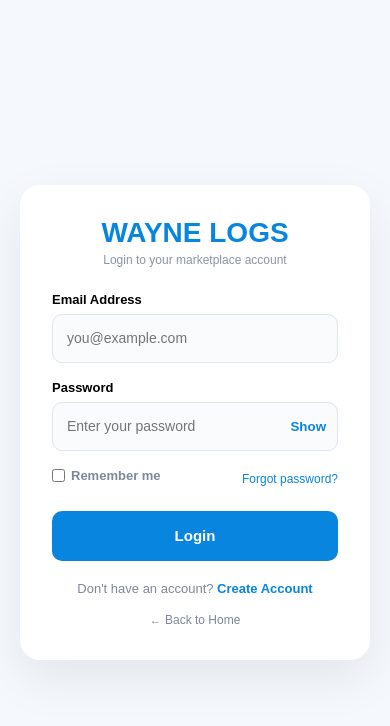
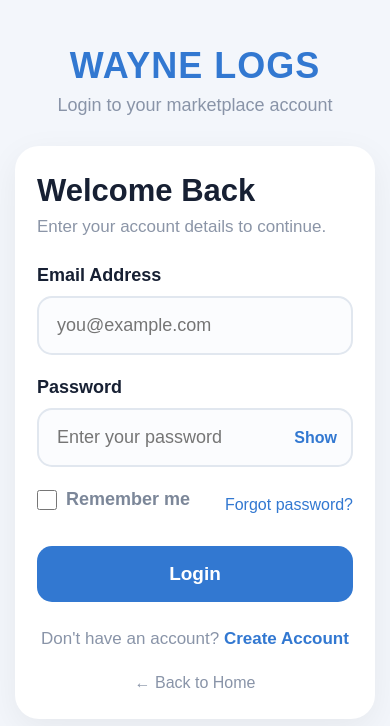
Before and after one commit to imsunnyim2008/WAYNE-LOGS, a plain HTML site: page client/login.html in a window 390 px wide. Drawn offline with Linux system fonts and the light colour scheme.

Commit message:
Fix production login

```diff
--- a/client/login.html
+++ b/client/login.html
@@ -7,233 +7,277 @@
     <title>Login - WAYNE LOGS</title>
 
     <style>
-*{
-    margin:0;
-    padding:0;
-    box-sizing:border-box;
+        * {
+            box-sizing: border-box;
+            margin: 0;
+            padding: 0;
         }
 
-body{
-    font-family:Arial, Helvetica, sans-serif;
-    background:#f5f8fc;
-    min-height:100vh;
-    display:flex;
-    align-items:center;
-    justify-content:center;
-    padding:20px;
+        body {
+            font-family: Arial, Helvetica, sans-serif;
+            background: #f3f6fb;
+            color: #172033;
+            min-height: 100vh;
+            display: flex;
+            justify-content: center;
+            align-items: center;
+            padding: 30px 15px;
         }
 
-.login-box{
-    width:100%;
-    max-width:430px;
-    background:white;
-    padding:32px;
-    border-radius:20px;
-    box-shadow:0 18px 50px rgba(0,0,0,.08);
+        .page {
+            width: 100%;
+            max-width: 520px;
         }
 
-.logo{
-    text-align:center;
-    margin-bottom:25px;
+        .brand {
+            text-align: center;
+            margin-bottom: 30px;
         }
 
-.logo h1{
-    color:#0785df;
-    font-size:28px;
+        .brand h1 {
+            color: #3278d1;
+            font-size: 42px;
+            font-weight: 800;
+            letter-spacing: 1px;
         }
 
-.logo p{
-    color:#8a95a4;
-    font-size:12px;
-    margin-top:4px;
+        .brand p {
+            color: #8994a8;
+            font-size: 18px;
+            margin-top: 8px;
         }
 
-.form-group{
-    margin-bottom:17px;
+        .card {
+            background: white;
+            border-radius: 28px;
+            padding: 35px;
+            box-shadow: 0 10px 35px rgba(0,0,0,0.06);
         }
 
-label{
-    display:block;
-    margin-bottom:7px;
-    font-size:13px;
-    font-weight:bold;
+        .card h2 {
+            font-size: 36px;
+            margin-bottom: 8px;
         }
 
-input{
-    width:100%;
-    height:49px;
-    border:1px solid #dfe6ee;
-    border-radius:10px;
-    padding:0 14px;
-    background:#f9fbfd;
-    outline:none;
-    font-size:14px;
+        .subtitle {
+            color: #8b95a7;
+            margin-bottom: 28px;
+            font-size: 17px;
         }
 
-input:focus{
-    border-color:#0785df;
-    background:white;
-    box-shadow:0 0 0 4px rgba(7,133,223,.08);
+        .message {
+            display: none;
+            padding: 16px;
+            border-radius: 14px;
+            margin-bottom: 24px;
+            font-size: 17px;
+            line-height: 1.4;
         }
 
-.password-box{
-    position:relative;
+        .message.error {
+            display: block;
+            background: #fff0f0;
+            color: #c93434;
         }
 
-.password-box input{
-    padding-right:65px;
+        .message.success {
+            display: block;
+            background: #edfff2;
+            color: #16873c;
         }
 
-.show-btn{
-    position:absolute;
-    right:12px;
-    top:50%;
-    transform:translateY(-50%);
-    border:none;
-    background:none;
-    color:#0785df;
-    font-weight:bold;
-    cursor:pointer;
+        .field {
+            margin-bottom: 22px;
         }
 
-.login-btn{
-    width:100%;
-    height:50px;
-    border:none;
-    border-radius:10px;
-    background:#0785df;
-    color:white;
-    font-size:15px;
-    font-weight:bold;
-    cursor:pointer;
-    margin-top:4px;
+        label {
+            display: block;
+            font-weight: 700;
+            font-size: 18px;
+            margin-bottom: 10px;
         }
 
-.login-btn:hover{
-    background:#006fc0;
+        input[type="email"],
+        input[type="password"],
+        input[type="text"] {
+            width: 100%;
+            border: 2px solid #e1e7ef;
+            border-radius: 15px;
+            padding: 17px 18px;
+            font-size: 18px;
+            outline: none;
+            background: #fbfcfe;
         }
 
-.login-btn:disabled{
-    opacity:.6;
-    cursor:not-allowed;
+        input:focus {
+            border-color: #3278d1;
         }
 
-.message{
-    display:none;
-    padding:12px;
-    border-radius:9px;
-    font-size:13px;
-    margin-bottom:16px;
+        .password-box {
+            position: relative;
         }
 
-.success{
-    display:block;
-    background:#eaf8ef;
-    color:#16804a;
+        .password-box input {
+            padding-right: 80px;
         }
 
-.error{
-    display:block;
-    background:#fff0f0;
-    color:#c62828;
+        .show-btn {
+            position: absolute;
+            right: 16px;
+            top: 50%;
+            transform: translateY(-50%);
+            border: none;
+            background: transparent;
+            color: #3278d1;
+            font-weight: 700;
+            font-size: 16px;
+            cursor: pointer;
         }
 
-.options{
-    display:flex;
-    justify-content:space-between;
-    align-items:center;
-    gap:10px;
-    margin-bottom:17px;
-    font-size:12px;
-    color:#7d8898;
+        .options {
+            display: flex;
+            justify-content: space-between;
+            align-items: center;
+            gap: 15px;
+            margin: 8px 0 26px;
+            flex-wrap: wrap;
         }
 
-.remember{
-    display:flex;
-    align-items:center;
-    gap:6px;
+        .remember {
+            display: flex;
+            align-items: center;
+            gap: 9px;
+            color: #7c8799;
+            font-weight: 600;
         }
 
-.remember input{
-    width:auto;
-    height:auto;
+        .remember input {
+            width: 20px;
+            height: 20px;
         }
 
-.options a{
-    color:#0785df;
-    text-decoration:none;
+        .forgot {
+            color: #3278d1;
+            text-decoration: none;
         }
 
-.register-link{
-    text-align:center;
-    margin-top:20px;
-    color:#7d8898;
-    font-size:13px;
+        .login-btn {
+            width: 100%;
+            border: none;
+            border-radius: 15px;
+            padding: 17px;
+            font-size: 19px;
+            font-weight: 700;
+            background: #3278d1;
+            color: white;
+            cursor: pointer;
         }
 
-.register-link a{
-    color:#0785df;
-    font-weight:bold;
-    text-decoration:none;
+        .login-btn:hover {
+            background: #2869bd;
         }
 
-.home-link{
-    text-align:center;
-    margin-top:14px;
+        .login-btn:disabled {
+            opacity: .65;
+            cursor: not-allowed;
         }
 
-.home-link a{
-    color:#7d8898;
-    font-size:12px;
-    text-decoration:none;
+        .bottom {
+            text-align: center;
+            margin-top: 27px;
+            color: #8994a8;
+            font-size: 17px;
+        }
+
+        .bottom a {
+            color: #3278d1;
+            text-decoration: none;
+            font-weight: 700;
+        }
+
+        .home {
+            text-align: center;
+            margin-top: 25px;
+        }
+
+        .home a {
+            color: #8994a8;
+            text-decoration: none;
+        }
+
+        @media (max-width: 600px) {
+            body {
+                align-items: flex-start;
+                padding-top: 45px;
+            }
+
+            .brand h1 {
+                font-size: 36px;
+            }
+
+            .card {
+                padding: 27px 22px;
+                border-radius: 24px;
+            }
+
+            .card h2 {
+                font-size: 31px;
+            }
         }
     </style>
 </head>
 
 <body>
 
-<div class="login-box">
+<div class="page">
 
-    <div class="logo">
+    <div class="brand">
         <h1>WAYNE LOGS</h1>
         <p>Login to your marketplace account</p>
     </div>
+
+    <div class="card">
+
+        <h2>Welcome Back</h2>
+        <p class="subtitle">
+            Enter your account details to continue.
+        </p>
 
         <div id="message" class="message"></div>
 
         <form id="loginForm">
 
-        <div class="form-group">
-            <label>Email Address</label>
-
+            <div class="field">
+                <label for="email">Email Address</label>
                 <input
                     type="email"
                     id="email"
+                    autocomplete="email"
                     placeholder="you@example.com"
-                required>
+                    required
+                >
             </div>
 
-        <div class="form-group">
-
-            <label>Password</label>
+            <div class="field">
+                <label for="password">Password</label>
 
                 <div class="password-box">
-
                     <input
                         type="password"
                         id="password"
+                        autocomplete="current-password"
                         placeholder="Enter your password"
-                    required>
+                        required
+                    >
 
                     <button
                         type="button"
                         class="show-btn"
-                    id="showPassword">
+                        id="showPassword"
+                    >
                         Show
                     </button>
-
                 </div>
-
             </div>
 
             <div class="options">
@@ -243,7 +287,7 @@ input:focus{
                     Remember me
                 </label>
 
-            <a href="#">
+                <a href="#" class="forgot">
                     Forgot password?
                 </a>
 
@@ -252,126 +296,165 @@ input:focus{
             <button
                 type="submit"
                 class="login-btn"
-            id="loginBtn">
+                id="loginButton"
+            >
                 Login
             </button>
 
         </form>
 
-    <div class="register-link">
+        <div class="bottom">
             Don't have an account?
             <a href="register.html">Create Account</a>
         </div>
 
-    <div class="home-link">
+        <div class="home">
             <a href="index.html">← Back to Home</a>
+        </div>
+
     </div>
 
 </div>
 
 <script>
 
-const loginForm =
-    document.getElementById("loginForm");
+const API_URL = "https://wayne-logs.onrender.com";
 
-const email =
-    document.getElementById("email");
-
-const password =
-    document.getElementById("password");
-
-const loginBtn =
-    document.getElementById("loginBtn");
-
-const message =
-    document.getElementById("message");
-
-const showPassword =
-    document.getElementById("showPassword");
+const loginForm = document.getElementById("loginForm");
+const emailInput = document.getElementById("email");
+const passwordInput = document.getElementById("password");
+const rememberMe = document.getElementById("rememberMe");
+const loginButton = document.getElementById("loginButton");
+const messageBox = document.getElementById("message");
+const showPassword = document.getElementById("showPassword");
 
 
-showPassword.addEventListener(
-    "click",
-    function(){
+/* LOAD REMEMBERED EMAIL */
 
-        if(password.type === "password"){
+const rememberedEmail = localStorage.getItem("wayneRememberedEmail");
 
-            password.type = "text";
+if (rememberedEmail) {
+    emailInput.value = rememberedEmail;
+    rememberMe.checked = true;
+}
+
+
+/* SHOW / HIDE PASSWORD */
+
+showPassword.addEventListener("click", function () {
+
+    if (passwordInput.type === "password") {
+
+        passwordInput.type = "text";
         showPassword.textContent = "Hide";
 
-        }else{
+    } else {
 
-            password.type = "password";
+        passwordInput.type = "password";
         showPassword.textContent = "Show";
 
     }
 
+});
+
+
+/* DISPLAY MESSAGE */
+
+function showMessage(text, type) {
+
+    messageBox.textContent = text;
+
+    messageBox.className =
+        "message " + type;
+
+}
+
+
+/* LOGIN */
+
+loginForm.addEventListener("submit", async function (event) {
+
+    event.preventDefault();
+
+    const email = emailInput.value.trim();
+    const password = passwordInput.value;
+
+    if (!email || !password) {
+
+        showMessage(
+            "Please enter your email and password.",
+            "error"
+        );
+
+        return;
+    }
+
+
+    loginButton.disabled = true;
+    loginButton.textContent = "Logging in...";
+
+    showMessage(
+        "Connecting to WAYNE LOGS...",
+        "success"
+    );
+
+
+    try {
+
+        const controller = new AbortController();
+
+        const timeout = setTimeout(function () {
+            controller.abort();
+        }, 90000);
+
+
+        const response = await fetch(
+            API_URL + "/api/auth/login",
+            {
+                method: "POST",
+
+                headers: {
+                    "Content-Type": "application/json"
+                },
+
+                body: JSON.stringify({
+                    email: email,
+                    password: password
+                }),
+
+                signal: controller.signal
             }
         );
 
 
-loginForm.addEventListener(
-    "submit",
-    async function(event){
-
-        event.preventDefault();
+        clearTimeout(timeout);
 
 
-        const emailValue =
-            email.value.trim();
+        let data;
 
-        const passwordValue =
-            password.value;
+        try {
+            data = await response.json();
+        } catch (error) {
+
+            throw new Error(
+                "The server returned an invalid response."
+            );
+
+        }
 
 
-        loginBtn.disabled = true;
-
-        loginBtn.textContent =
-            "Logging in...";
-
-
-        try{
-
-            const response =
-                await fetch(
-                    "http://localhost:5000/api/auth/login",
-                    {
-                        method:"POST",
-
-                        headers:{
-                            "Content-Type":
-                            "application/json"
-                        },
-
-                        body:JSON.stringify({
-                            email:emailValue,
-                            password:passwordValue
-                        })
-                    }
-                );
-
-
-            const data =
-                await response.json();
-
-
-            if(!response.ok){
+        if (!response.ok || !data.success) {
 
             showMessage(
-                    data.message ||
-                    "Login failed.",
+                data.message || "Login failed.",
                 "error"
             );
 
-                loginBtn.disabled = false;
-
-                loginBtn.textContent =
-                    "Login";
-
             return;
-
         }
 
+
+        /* SAVE LOGIN TOKEN */
 
         localStorage.setItem(
             "wayneToken",
@@ -379,64 +462,87 @@ loginForm.addEventListener(
         );
 
 
+        /* SAVE USER */
+
         localStorage.setItem(
             "wayneUser",
-                JSON.stringify(
-                    data.user
-                )
+            JSON.stringify(data.user)
         );
 
 
+        /* REMEMBER EMAIL */
+
+        if (rememberMe.checked) {
+
+            localStorage.setItem(
+                "wayneRememberedEmail",
+                email
+            );
+
+        } else {
+
+            localStorage.removeItem(
+                "wayneRememberedEmail"
+            );
+
+        }
+
+
         showMessage(
-                "Login successful! Redirecting...",
+            "Login successful. Redirecting...",
             "success"
         );
 
 
-            setTimeout(function(){
+        setTimeout(function () {
 
-                if(data.user.role === "admin"){
+            if (
+                data.user &&
+                data.user.role === "admin"
+            ) {
 
                 window.location.href =
                     "admin.html";
 
-                }else{
+            } else {
 
                 window.location.href =
                     "dashboard.html";
 
             }
 
-            },1200);
+        }, 700);
 
 
-        }catch(error){
+    } catch (error) {
+
+        console.error(error);
+
+
+        if (error.name === "AbortError") {
 
             showMessage(
-                "Could not connect to the WAYNE LOGS server.",
+                "The server took too long to respond. Please try again.",
                 "error"
             );
 
+        } else {
 
-            loginBtn.disabled = false;
-
-            loginBtn.textContent =
-                "Login";
+            showMessage(
+                "Could not connect to the WAYNE LOGS server. Please try again.",
+                "error"
+            );
 
         }
 
-    }
-);
+    } finally {
 
-
-function showMessage(text,type){
-
-    message.textContent = text;
-
-    message.className =
-        "message " + type;
+        loginButton.disabled = false;
+        loginButton.textContent = "Login";
 
     }
+
+});
 
 </script>
 
```
Lines whose indentation alone changed are shown as unchanged.
